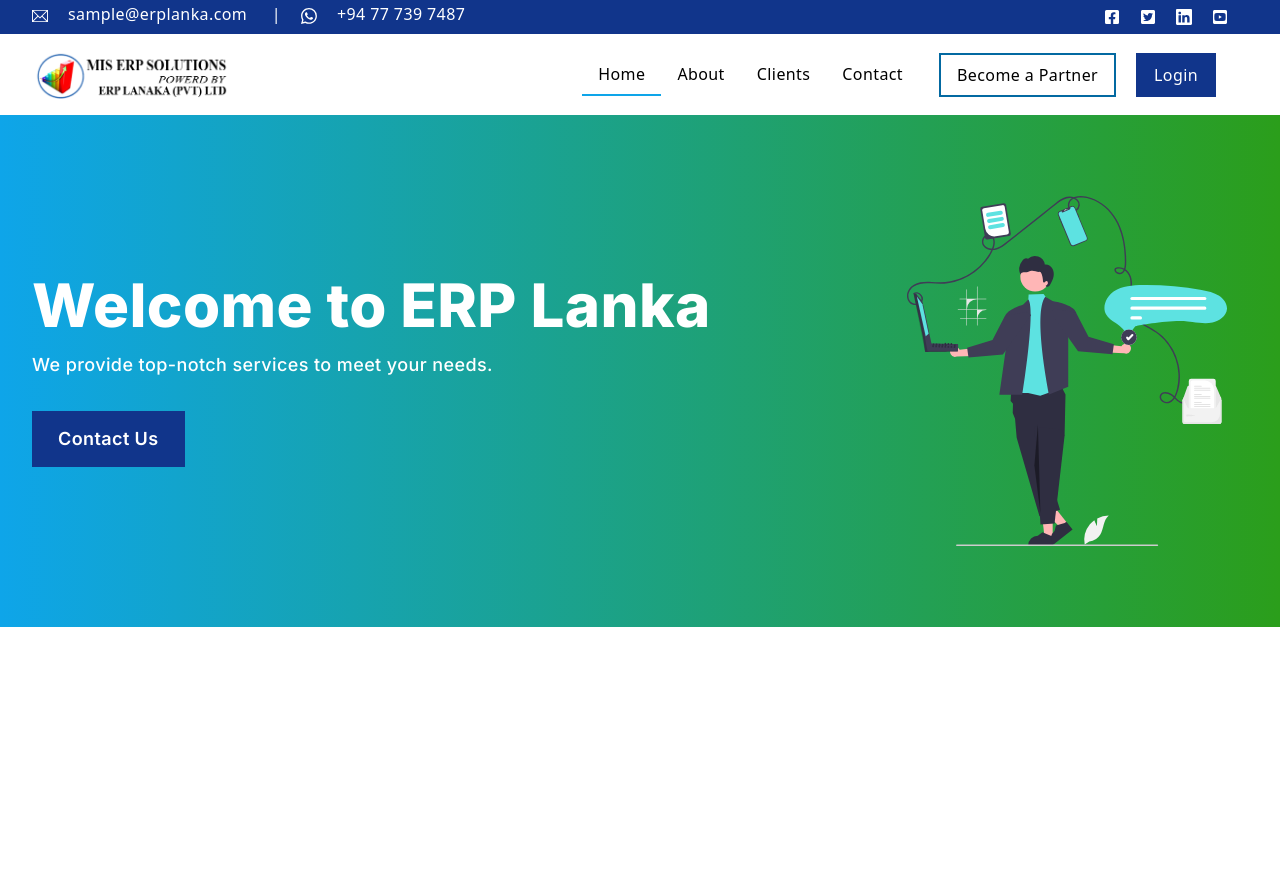
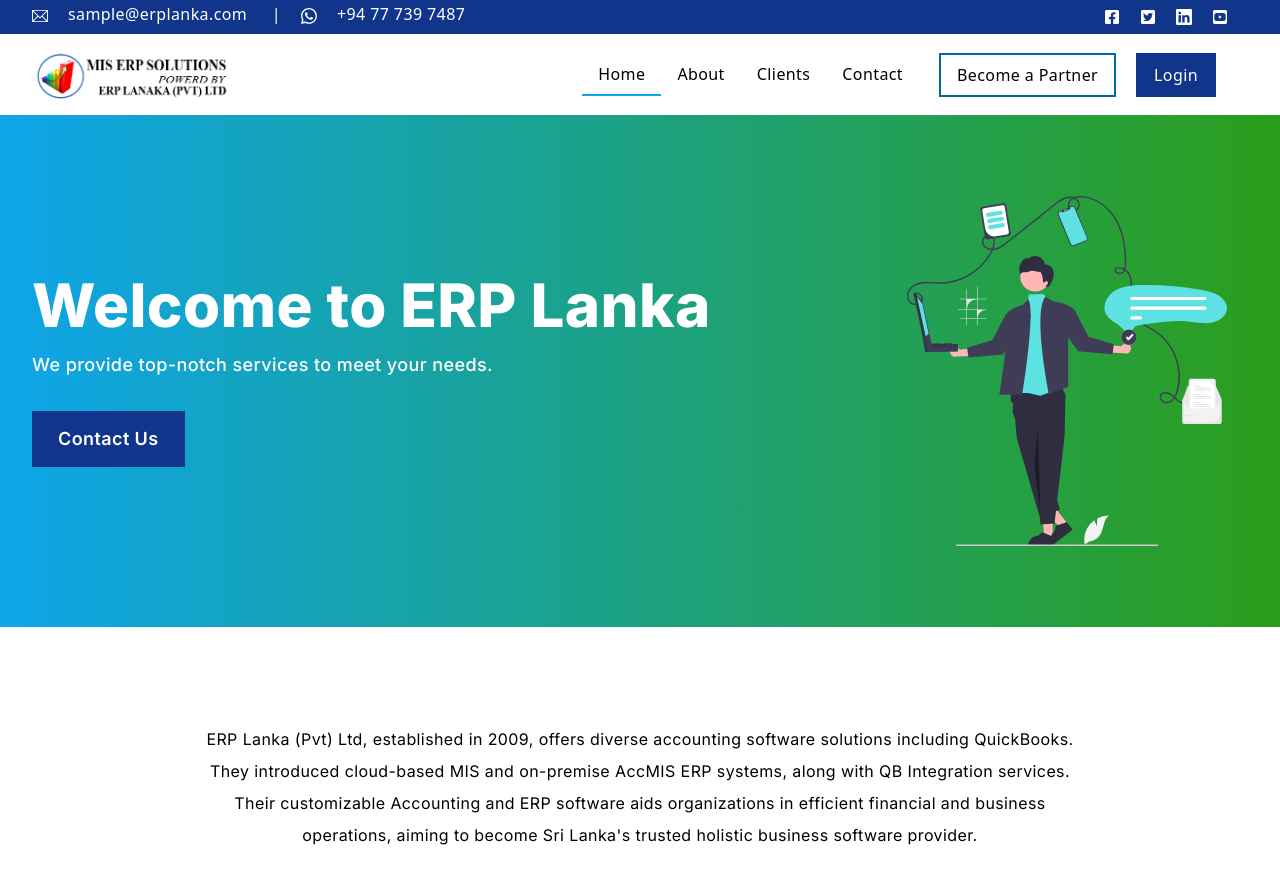
Before and after one commit to mhperera/PF_ERPLanka, a Next.js app: page / in a window 1280 px wide. Shown: the top 884 px of the page. Built offline with nearby package versions, Linux system fonts and the light colour scheme.

Commit message:
Add section to a home

```diff
--- /dev/null
+++ b/src/components/ui/Section.js
@@ -0,0 +1,15 @@
+import React from 'react'
+
+const Section = (props) => {
+  return (
+    <section className={`p-24 ${props.className}`}>
+
+        {props.heading && <h1 className='text-primary-darker text-bold text-3xl text-center mb-8 pb-8'>{props.heading}</h1>}
+
+        {props.children}
+
+    </section>
+  )
+}
+
+export default Section
--- a/src/pages/index.js
+++ b/src/pages/index.js
@@ -1,9 +1,13 @@
 import Hero from "@/components/template/Hero"
+import Section from "@/components/ui/Section";
 
 export default function Home() {
   return (
     <>
       <Hero />
+      <Section heading=''>
+          <p className="text-center">ERP Lanka (Pvt) Ltd, established in 2009, offers diverse accounting software solutions including QuickBooks. They introduced cloud-based MIS and on-premise AccMIS ERP systems, along with QB Integration services. Their customizable Accounting and ERP software aids organizations in efficient financial and business operations, aiming to become Sri Lanka's trusted holistic business software provider.</p>
+      </Section>
     </>
   )
 }
--- a/src/pages/layout.js
+++ b/src/pages/layout.js
@@ -1,6 +1,6 @@
 import { Fragment, useState } from 'react';
 import Navbar from '@/components/template/Navbar';
-import Wrapper from '@/components/template/Wrapper';
+import Wrapper from '@/components/ui/Wrapper';
 import Carousel from '@/components/ui/Carousel';
 
 const navigation = [
--- a/src/styles/globals.css
+++ b/src/styles/globals.css
@@ -13,3 +13,7 @@
 .btn-lg{
     @apply inline-block px-6 py-3 text-lg font-semibold m-0 !important;
 }
+
+p{
+    @apply leading-8;
+}
```
Also changed, not shown: src/components/ui/Wrapper.js (renamed from src/components/template/Wrapper.js).
